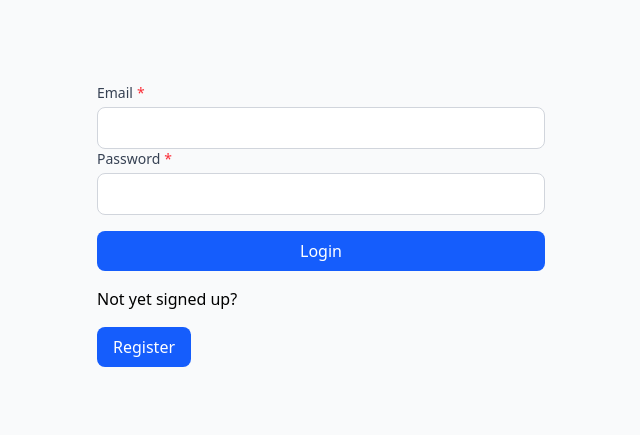
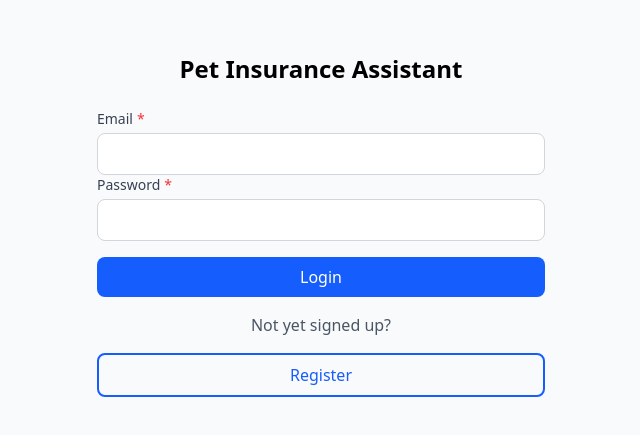
Before and after one commit to interestedinbread/pawshake, a React app in the folder frontend/: page /login in a window 1280 px wide. Shown: the part 175-610 px from the top of the page, without its empty margins (319-959 px from the left). Built offline with nearby package versions, Linux system fonts and the light colour scheme; no server answers; the HTML template or start-up script is replaced by a standard one.

Commit message:
set up React Router in apptsx, set up homepage, loginpage, and protectedRoute

```diff
--- a/frontend/src/App.tsx
+++ b/frontend/src/App.tsx
@@ -1,12 +1,46 @@
-import { AuthPanel } from "./components/auth/AuthPanel";
+import { BrowserRouter, Routes, Route, Navigate } from 'react-router-dom';
+import { useAuth } from './contexts/AuthContext';
+import { LoginPage } from './pages/LoginPage';
+import { HomePage } from './pages/HomePage';
+import { ProtectedRoute } from './components/common/ProtectedRoute';
 
 function App() {
+  const { isAuthenticated, loading } = useAuth();
+
+  // Show loading state while checking authentication
+  if (loading) {
+    return (
+      <div className="min-h-screen bg-gray-50 flex items-center justify-center">
+        <div className="text-gray-600">Loading...</div>
+      </div>
+    );
+  }
+
   return (
-    <div className="min-h-screen bg-gray-50 flex items-center justify-center p-4">
-      <div className="w-full max-w-md">
-        <AuthPanel/>
-      </div>
-    </div>
+    <BrowserRouter>
+      <Routes>
+        {/* Public route - redirect to home if already authenticated */}
+        <Route
+          path="/login"
+          element={
+            isAuthenticated ? <Navigate to="/" replace /> : <LoginPage />
+          }
+        />
+
+        {/* Protected routes */}
+        <Route
+          path="/"
+          element={
+            <ProtectedRoute>
+              <HomePage />
+            </ProtectedRoute>
+          }
+        />
+
+        {/* Catch all - redirect to home */}
+        <Route path="*" element={<Navigate to="/" replace />} />
+      </Routes>
+    </BrowserRouter>
   );
 }
 
--- a/frontend/src/components/auth/AuthPanel.tsx
+++ b/frontend/src/components/auth/AuthPanel.tsx
@@ -1,27 +1,27 @@
 import { useState } from "react";
 import { LoginForm } from "./LoginForm";
 import { RegisterForm } from "./RegisterForm";
-import { Button } from "../common/Button"
+import { Button } from "../common/Button";
 
-export function AuthPanel () {
-    const [loggingIn, setLoggingIn] = useState(true)
+type AuthMode = 'login' | 'register';
 
-    return(
+export function AuthPanel() {
+    const [mode, setMode] = useState<AuthMode>('login');
+
+    return (
         <div>
-            {loggingIn ? <LoginForm/> : <RegisterForm/>}
-            <p
-            className="py-4">
-                {loggingIn? 'Not yet signed up?' : 'Already signed up?'}
+            {mode === 'login' ? <LoginForm /> : <RegisterForm />}
+            <p className="py-4 text-center text-gray-600">
+                {mode === 'login' ? 'Not yet signed up?' : 'Already signed up?'}
             </p>
             <Button
-            onClick={() => {
-                setLoggingIn(prev => !prev)
-                }
-            }
-            variant="primary"
-            size="md">
-                {loggingIn ? 'Register' : 'Login'}
+                onClick={() => setMode(mode === 'login' ? 'register' : 'login')}
+                variant="outline"
+                size="md"
+                fullWidth
+            >
+                {mode === 'login' ? 'Register' : 'Login'}
             </Button>
         </div>
-)
+    );
 }
--- a/frontend/src/components/common/ProtectedRoute.tsx
+++ b/frontend/src/components/common/ProtectedRoute.tsx
@@ -0,0 +1,28 @@
+import { Navigate } from 'react-router-dom';
+import { useAuth } from '../../contexts/AuthContext';
+import type { ReactNode } from 'react';
+
+interface ProtectedRouteProps {
+  children: ReactNode;
+}
+
+export function ProtectedRoute({ children }: ProtectedRouteProps) {
+  const { isAuthenticated, loading } = useAuth();
+
+  // Show loading state while checking authentication
+  if (loading) {
+    return (
+      <div className="min-h-screen bg-gray-50 flex items-center justify-center">
+        <div className="text-gray-600">Loading...</div>
+      </div>
+    );
+  }
+
+  // Redirect to login if not authenticated
+  if (!isAuthenticated) {
+    return <Navigate to="/login" replace />;
+  }
+
+  // Render protected content
+  return <>{children}</>;
+}
--- a/frontend/src/pages/HomePage.tsx
+++ b/frontend/src/pages/HomePage.tsx
@@ -0,0 +1,10 @@
+export function HomePage() {
+  return (
+    <div className="min-h-screen bg-gray-50 p-4">
+      <div className="max-w-7xl mx-auto">
+        <h1 className="text-3xl font-bold mb-6">Dashboard</h1>
+        <p className="text-gray-600">Welcome to your Pet Insurance Assistant!</p>
+      </div>
+    </div>
+  );
+}
--- a/frontend/src/pages/LoginPage.tsx
+++ b/frontend/src/pages/LoginPage.tsx
@@ -0,0 +1,12 @@
+import { AuthPanel } from '../components/auth/AuthPanel';
+
+export function LoginPage() {
+  return (
+    <div className="min-h-screen bg-gray-50 flex items-center justify-center p-4">
+      <div className="w-full max-w-md">
+        <h1 className="text-2xl font-bold text-center mb-6">Pet Insurance Assistant</h1>
+        <AuthPanel />
+      </div>
+    </div>
+  );
+}
```
